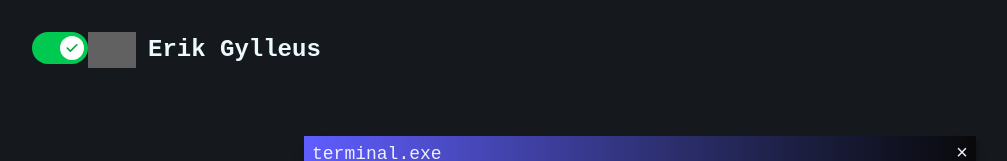
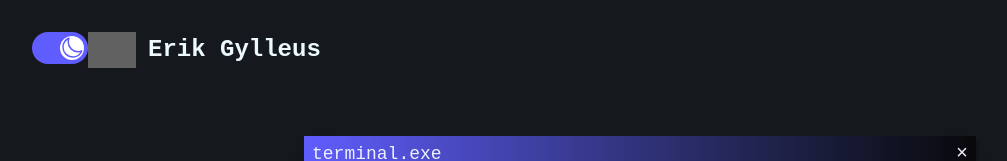
Before and after one commit to ergyl/ergyl.github.io, a Vue app: page / in a window 1280 px wide. Both pictures are taken after a click on the label 60 px from the left and 48 px from the top of the page. Shown: the top 161 px of the page, without its empty margins (0-1007 px from the left). Built offline with nearby package versions, Linux system fonts and the light colour scheme; grey boxes are pictures that could not be loaded.

Commit message:
replace svg images and colors for ToggleThemeSwitch

```diff
--- a/src/components/ui/ToggleThemeSwitch.vue
+++ b/src/components/ui/ToggleThemeSwitch.vue
@@ -1,7 +1,7 @@
 <template>
   <div class="wrapper">
     <label
-        class="relative inline-block h-8 w-14 cursor-pointer rounded-full bg-gray-300 transition has-[:checked]:bg-green-500">
+        class="relative inline-block h-8 w-14 cursor-pointer rounded-full bg-gray-300 transition has-[:checked]:bg-primary">
       <input
           type="checkbox"
           class="peer sr-only"
@@ -9,19 +9,20 @@
           @change="toggleTheme"
       />
       <span
-          class="absolute inset-y-0 start-0 z-10 m-1 inline-flex size-6 items-center justify-center rounded-full bg-white text-gray-400 transition-all peer-checked:start-6 peer-checked:text-green-600">
-        <svg v-if="!isDarkMode" data-unchecked-icon xmlns="http://www.w3.org/2000/svg" class="size-4"
-             viewBox="0 0 20 20" fill="currentColor">
-          <path fill-rule="evenodd"
-                d="M4.293 4.293a1 1 0 011.414 0L10 8.586l4.293-4.293a1 1 0 111.414 1.414L11.414 10l4.293 4.293a1 1 0 01-1.414 1.414L10 11.414l-4.293 4.293a1 1 0 01-1.414-1.414L8.586 10 4.293 5.707a1 1 0 010-1.414z"
-                clip-rule="evenodd"/>
-        </svg>
-        <svg v-else data-checked-icon xmlns="http://www.w3.org/2000/svg" class="size-4" viewBox="0 0 20 20"
-             fill="currentColor">
-          <path fill-rule="evenodd"
-                d="M16.707 5.293a1 1 0 010 1.414l-8 8a1 1 0 01-1.414 0l-4-4a1 1 0 011.414-1.414L8 12.586l7.293-7.293a1 1 0 011.414 0z"
-                clip-rule="evenodd"/>
-        </svg>
+          class="absolute inset-y-0 start-0 z-10 m-1 inline-flex size-6 items-center justify-center rounded-full bg-white text-gray-400 transition-all peer-checked:start-6 peer-checked:text-primary">
+
+          <svg v-if="!isDarkMode" data-unchecked-icon xmlns="http://www.w3.org/2000/svg" fill="none" viewBox="0 0 24 24"
+               stroke-width="1.5"
+               stroke="currentColor" class="size-6">
+  <path stroke-linecap="round" stroke-linejoin="round"
+        d="M12 3v2.25m6.364.386-1.591 1.591M21 12h-2.25m-.386 6.364-1.591-1.591M12 18.75V21m-4.773-4.227-1.591 1.591M5.25 12H3m4.227-4.773L5.636 5.636M15.75 12a3.75 3.75 0 1 1-7.5 0 3.75 3.75 0 0 1 7.5 0Z"/>
+</svg>
+       <svg v-else xmlns="http://www.w3.org/2000/svg" fill="none" viewBox="0 0 24 24" stroke-width="1.5"
+            stroke="currentColor" class="size-6">
+  <path stroke-linecap="round" stroke-linejoin="round"
+        d="M21.752 15.002A9.72 9.72 0 0 1 18 15.75c-5.385 0-9.75-4.365-9.75-9.75 0-1.33.266-2.597.748-3.752A9.753 9.753 0 0 0 3 11.25C3 16.635 7.365 21 12.75 21a9.753 9.753 0 0 0 9.002-5.998Z"/>
+</svg>
+
       </span>
     </label>
   </div>
```
